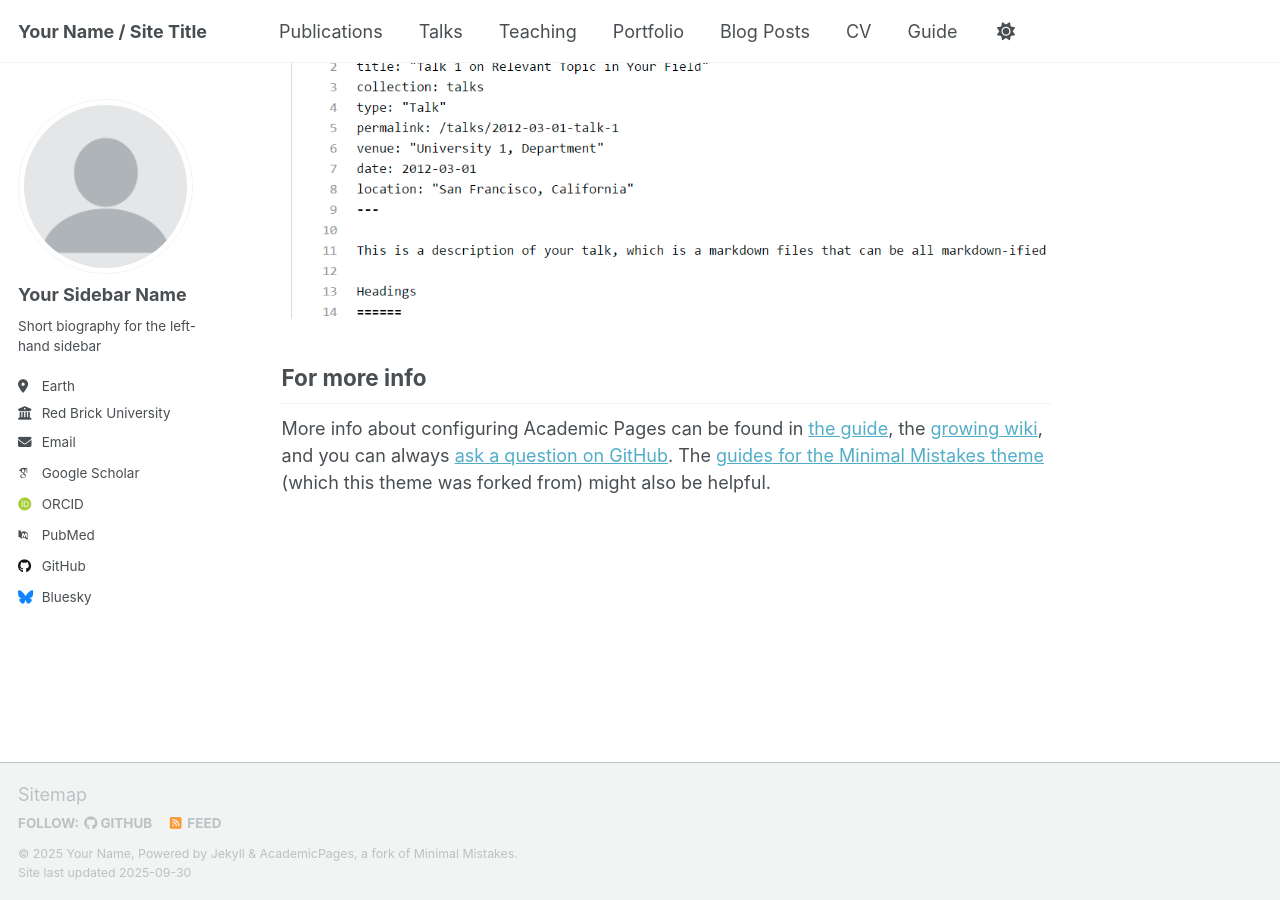
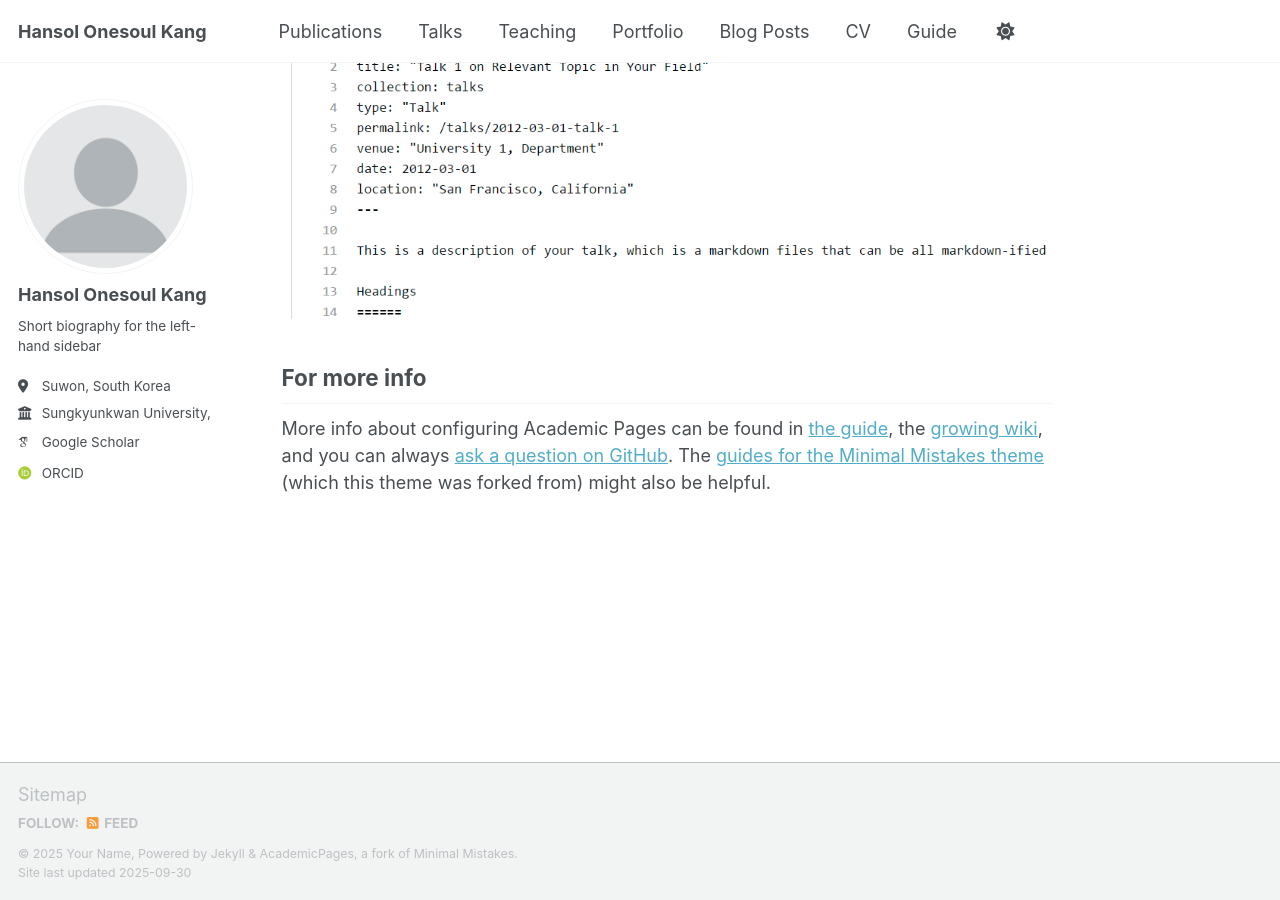
Before and after one commit to OnesoulKang/onesoulkang.github.io, a Jekyll site: the page built from _pages/about.md, in a window 1280 px wide and 900 px high, scrolled down 2880 px. Built offline with Jekyll 4.4.1, drawn with Linux system fonts in a browser that asks for light colours; some web fonts are replaced; a script that is not in the unit is left out.

Commit message:
Update _config.yml

```diff
--- a/_config.yml
+++ b/_config.yml
@@ -9,7 +9,7 @@
 # Basic Site Settings
 locale                   : "en-US"
 site_theme               : "default" # Currently available options are "default", "air"
-title                    : "Your Name / Site Title"
+title                    : "Hansol Onesoul Kang"
 title_separator          : "-"
 name                     : &name "Your Name"
 description              : &description "Your Name's academic portfolio"   # Update this with a general description of your site, this is the default if not overridden by a page
@@ -24,23 +24,23 @@ repository               : "academicpages/academicpages.github.io"
 author:
   # Biographic information
   avatar           : "profile.png"
-  name             : "Your Sidebar Name"
+  name             : "Hansol Onesoul Kang"
   pronouns         : # example: "she/her"
   bio              : "Short biography for the left-hand sidebar"
-  location         : "Earth"
-  employer         : "Red Brick University"
+  location         : "Suwon, South Korea"
+  employer         : "Sungkyunkwan University, KR"
   uri              : # URL
-  email            : "none@example.org"
+  email            : #"none@example.org"
 
   # Academic websites
   academia         : # URL
   arxiv            : # URL - Update with the correct link to your profile
-  googlescholar    : "https://scholar.google.com/citations?user=PS_CX0AAAAAJ"
+  googlescholar    : "https://scholar.google.co.kr/citations?user=RoyGvMMAAAAJ&hl=ko&oi=ao"
   inspire-hep      : # URL
   impactstory      : # URL
-  orcid            : "http://orcid.org/yourorcidurl"
+  orcid            : "https://orcid.org/0000-0002-8672-2359"
   semantic         : # URL
-  pubmed           : "https://www.ncbi.nlm.nih.gov/pubmed/?term=john+snow"
+  pubmed           : # "https://www.ncbi.nlm.nih.gov/pubmed/?term=john+snow"
   researchgate     : # URL
   scopus           : # URL
 
@@ -48,13 +48,13 @@ author:
   bitbucket        : # Username - Update with your username on the site
   codepen          : # Username
   dribbble         : # Username
-  github           : "academicpages"
+  github           : # "academicpages"
   kaggle           : # Username
   stackoverflow    : # User number or user number and name (i.e., use "1" or "1/jeff-atwood")
 
   # Social media
   artstation       : # Username
-  bluesky          : "bsky.app" # Replace this with you Bluesky username
+  bluesky          : # "bsky.app" # Replace this with you Bluesky username
   facebook         : # Username
   flickr           : # Username
   foursquare       : # Username
```
